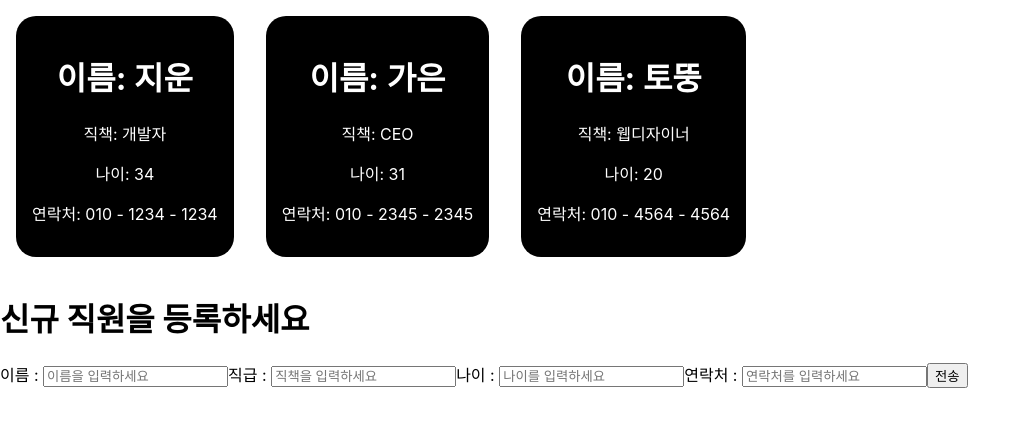
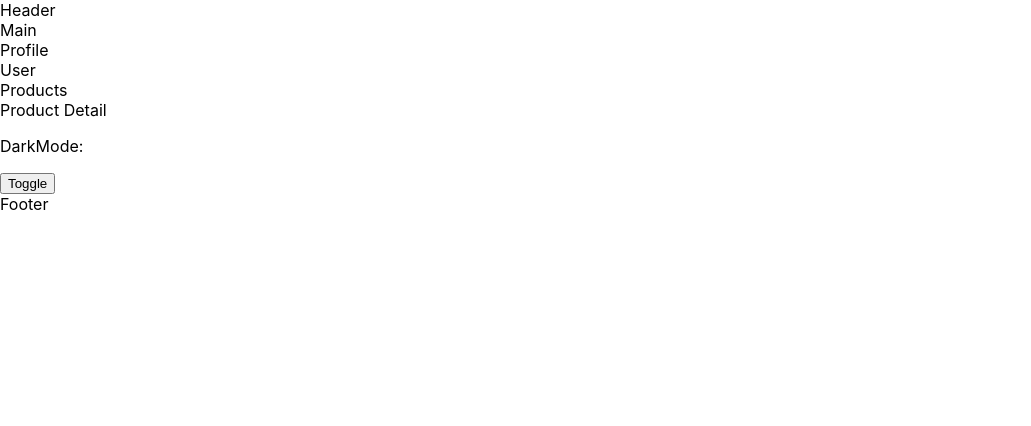
Before and after one commit to wooniwinnie/react-deep, a React (Create React App) app: page / in a window 1280 px wide. Shown: the top 426 px of the page, without its empty margins (0-1031 px from the left). Built offline with nearby package versions, Linux system fonts and the light colour scheme.

Commit message:
context 사용해보기

```diff
--- /dev/null
+++ b/src/AppTheme.tsx
@@ -0,0 +1,65 @@
+import React from 'react';
+
+type Props = {};
+
+const AppTheme = (props: Props) => {
+    return (
+        <div>
+            <Header />
+            <Main />
+            <Footer />
+        </div>
+    );
+};
+
+export default AppTheme;
+
+const Header = () => {
+    return <header className='header'>Header</header>;
+};
+
+const Main = () => {
+    return (
+        <main>
+            Main
+            <Profile />
+            <Products />
+        </main>
+    );
+};
+
+const Profile = () => {
+    return (
+        <div>
+            Profile
+            <User />
+        </div>
+    );
+};
+
+const User = () => {
+    return <div>User</div>;
+};
+
+const Products = () => {
+    return (
+        <div>
+            Products
+            <ProductDetail />
+        </div>
+    );
+};
+
+const ProductDetail = () => {
+    return (
+        <div>
+            Product Detail
+            <p>DarkMode:</p>
+            <button>Toggle</button>
+        </div>
+    );
+};
+
+const Footer = () => {
+    return <header className='footer'>Footer</header>;
+};
--- a/src/index.tsx
+++ b/src/index.tsx
@@ -8,13 +8,14 @@ import { AppMentors } from './AppMentors';
 import { AppForms } from './AppForms';
 import { AppWrap } from './AppWrap';
 import AppCard from './AppCard';
+import AppTheme from './AppTheme';
 
 const root = ReactDOM.createRoot(
     document.getElementById('root') as HTMLElement
 );
 root.render(
     <React.StrictMode>
-        <AppCard />
+        <AppTheme />
     </React.StrictMode>
 );
 
```
